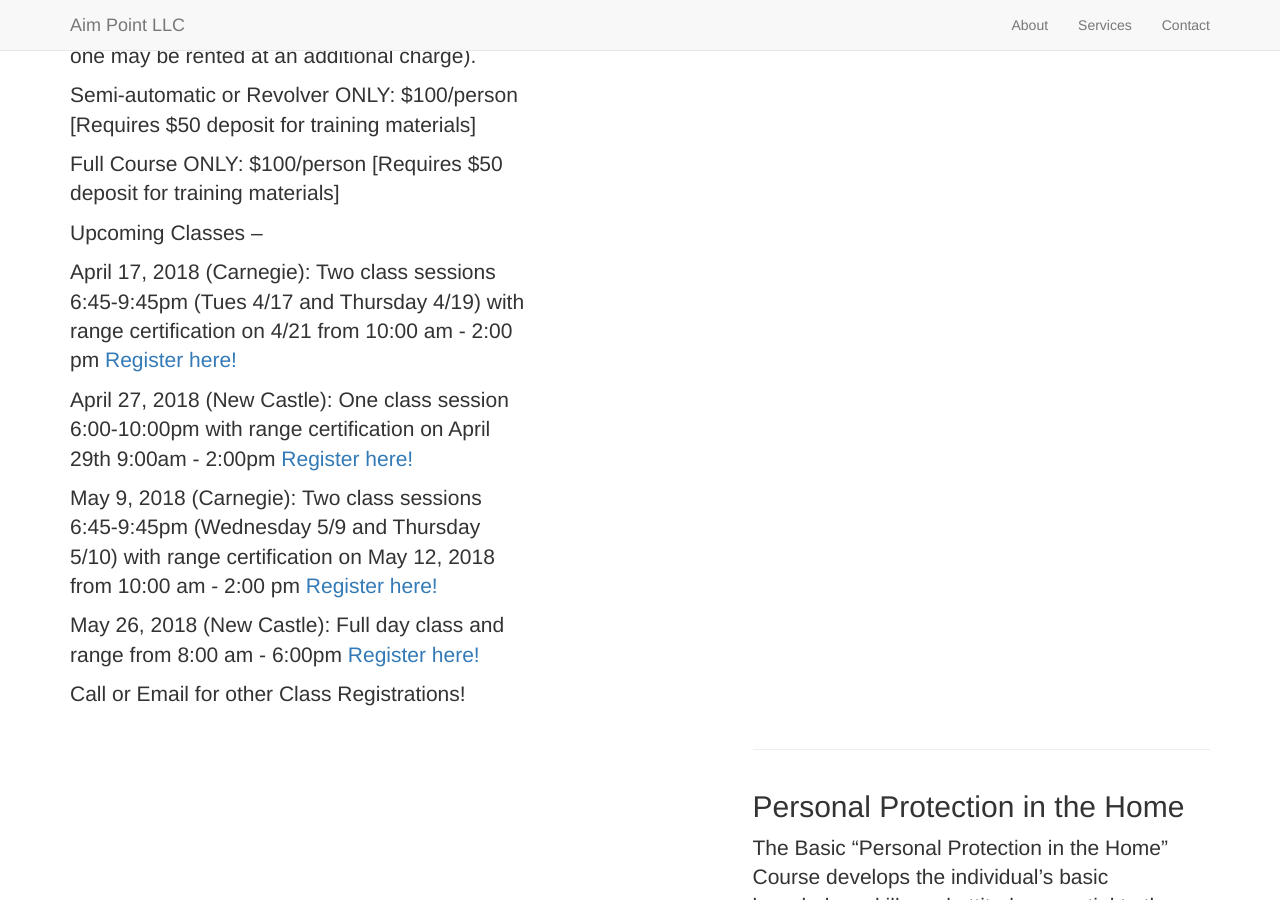
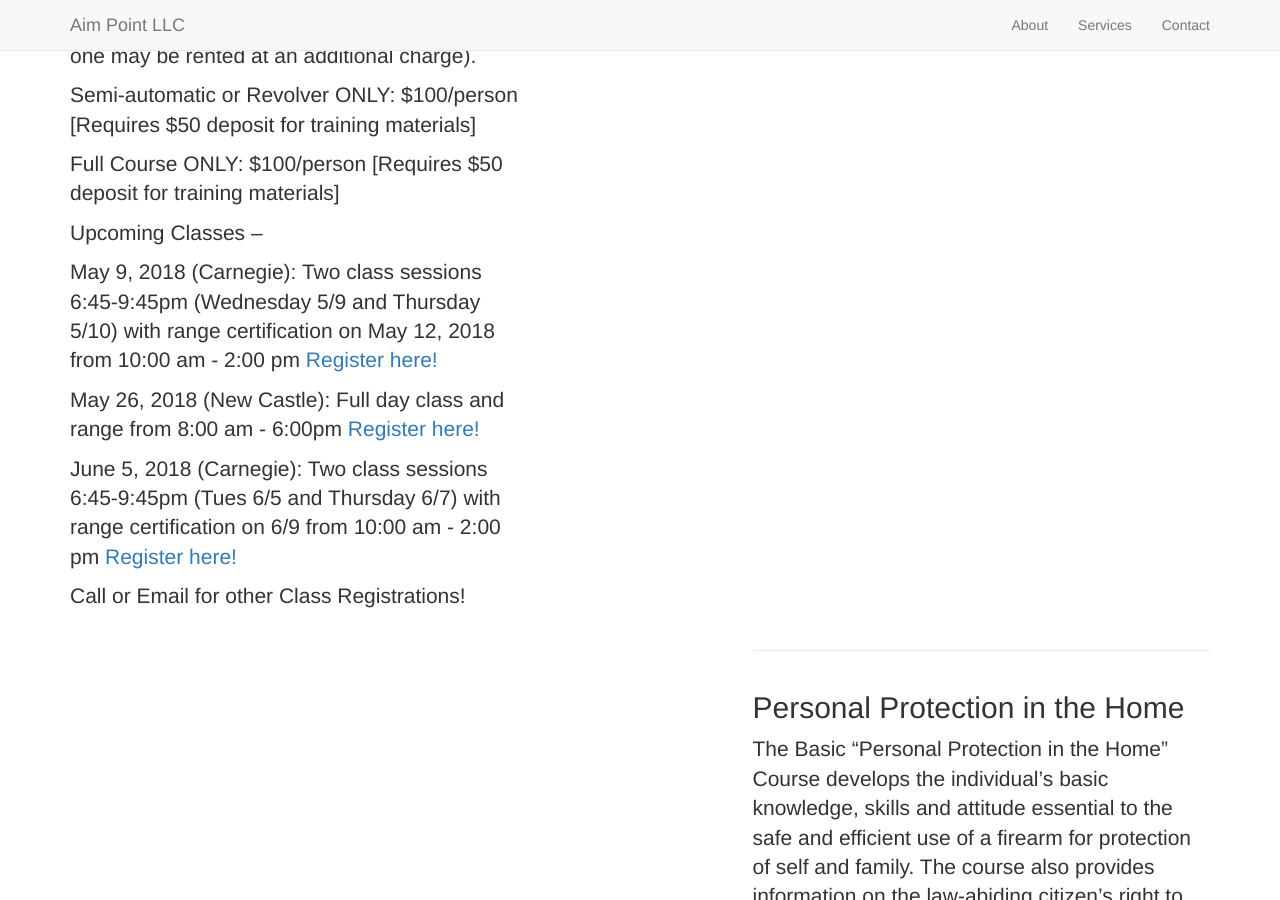
Before and after one commit to aimpoint/aimpoint.github.io, a Jekyll site: the page built from _posts/2016-1-3-basics1.markdown, in a window 1280 px wide and 900 px high, scrolled down 2620 px. Built offline with Jekyll 4.4.1, drawn with Linux system fonts in a browser that asks for light colours; nearby versions of some CDN libraries; library files that are not in the unit come from our copies.

Commit message:
Update 2016-1-3-basics1.markdown

```diff
--- a/_posts/2016-1-3-basics1.markdown
+++ b/_posts/2016-1-3-basics1.markdown
@@ -16,14 +16,12 @@ Full Course ONLY:  $100/person  [Requires $50 deposit for training materials]
 
 Upcoming Classes --
 
-April 17, 2018 (Carnegie): Two class sessions 6:45-9:45pm (Tues 4/17 and Thursday 4/19) with
-range certification on 4/21 from 10:00 am - 2:00 pm <a href="https://www.nrainstructors.org/CourseDetails.aspx?Courseid=472359&seats=8&State=n&zip=15106&radius=25.1&id=56&bsa=&youth=&women=" target="_blank">Register here! </a>
-
-April 27, 2018 (New Castle): One class session 6:00-10:00pm with range certification on April 29th 9:00am - 2:00pm <a href="https://www.nrainstructors.org/CourseDetails.aspx?Courseid=472416&seats=10&State=n&zip=15106&radius=50.1&id=56&bsa=&youth=&women=" target="_blank">Register here! </a>
-
 May 9, 2018 (Carnegie):  Two class sessions 6:45-9:45pm (Wednesday 5/9 and Thursday 5/10) with range certification on May 12, 2018 from 10:00 am - 2:00 pm <a href="https://www.nrainstructors.org/CourseDetails.aspx?Courseid=480973&seats=8&State=n&zip=15106&radius=25.1&id=56&bsa=&youth=&women=" target="_blank">Register here! </a>
 
 May 26, 2018 (New Castle):  Full day class and range from 8:00 am - 6:00pm <a href="https://www.nrainstructors.org/CourseDetails.aspx?Courseid=481214&seats=10&State=n&zip=15106&radius=50.1&id=56&bsa=&youth=&women=" target="_blank">Register here! </a>
 
+June 5, 2018 (Carnegie): Two class sessions 6:45-9:45pm (Tues 6/5 and Thursday 6/7) with
+range certification on 6/9 from 10:00 am - 2:00 pm <a href="https://www.nrainstructors.org/CourseDetails.aspx?Courseid=480974&seats=8&State=n&zip=15106&radius=25.1&id=56&bsa=&youth=&women=" target="_blank">Register here! </a>
+
 
 Call or Email for other Class Registrations!
```
